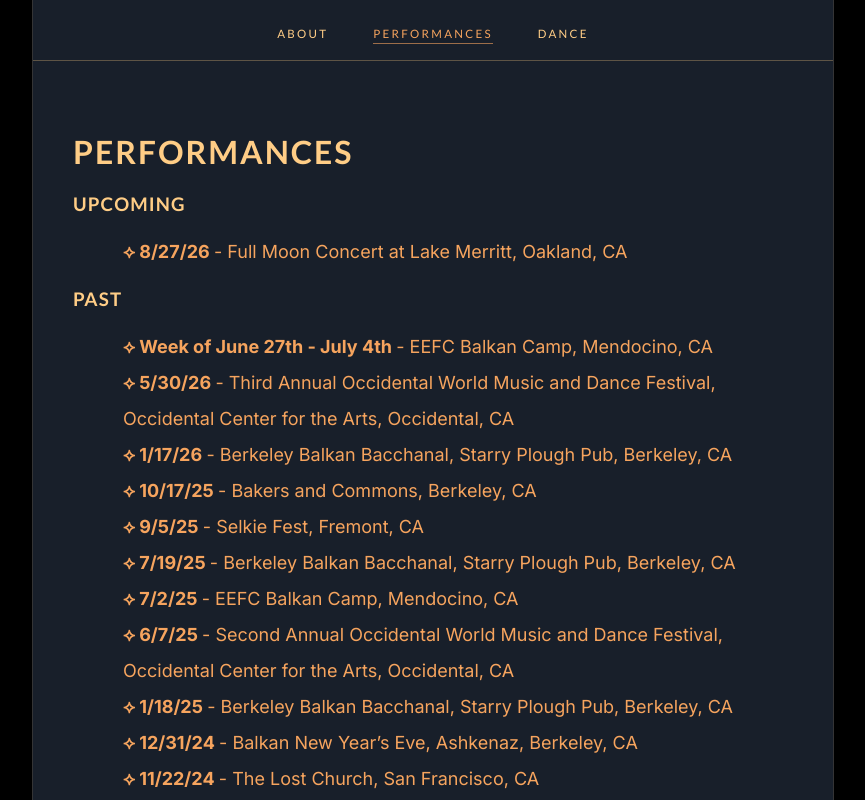
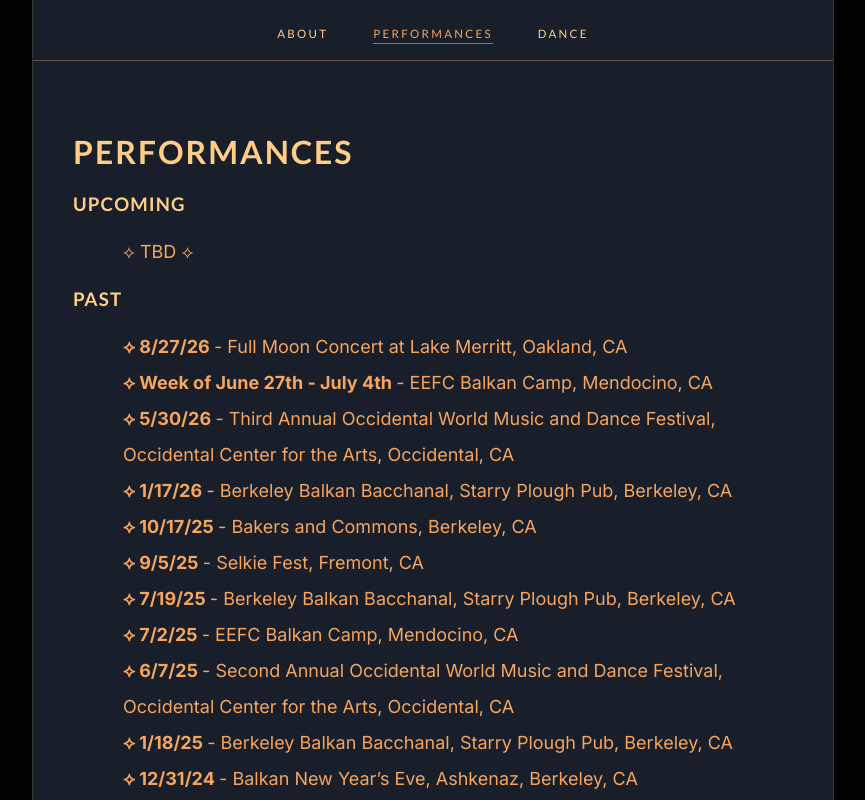
Before and after one commit to osjanity/dodona-site, a Vue app: page /performances in a window 1280 px wide. Shown: the top 800 px of the page, without its empty margins (207-1072 px from the left). Built offline with nearby package versions, Linux system fonts and the light colour scheme.

Commit message:
Update PerformancesPage.vue

```diff
--- a/src/components/PerformancesPage.vue
+++ b/src/components/PerformancesPage.vue
@@ -6,11 +6,12 @@
         <h3 class="header-font-left"> Upcoming </h3>
         <p class="paragraph-font-left indented-list">
            <!-- Edit below this line to add a new entry for an Upcoming Show -->
-            <strong> ⟡ 8/27/26 </strong> - Full Moon Concert at Lake Merritt, Oakland, CA <br>
+            ⟡ TBD ⟡
         </p>
         <h3 class="header-font-left"> Past </h3>
         <p class="paragraph-font-left indented-list">
           <!-- Edit below this line to add a new entry for a Past Show -->
+             <strong> ⟡ 8/27/26 </strong> - Full Moon Concert at Lake Merritt, Oakland, CA <br>
              <strong> ⟡ Week of June 27th - July 4th </strong> - EEFC Balkan Camp, Mendocino, CA <br>
              <strong> ⟡ 5/30/26 </strong> - Third Annual Occidental World Music and Dance Festival, Occidental Center for the Arts, Occidental, CA <br>
              <strong> ⟡ 1/17/26 </strong> - Berkeley Balkan Bacchanal, Starry Plough Pub, Berkeley, CA <br>
```
